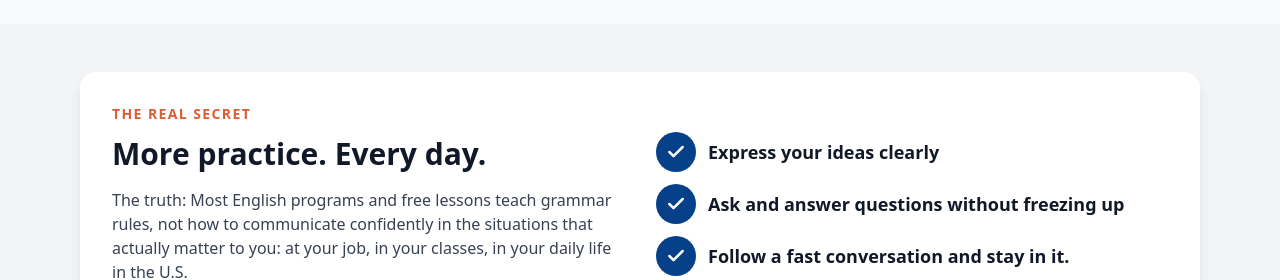
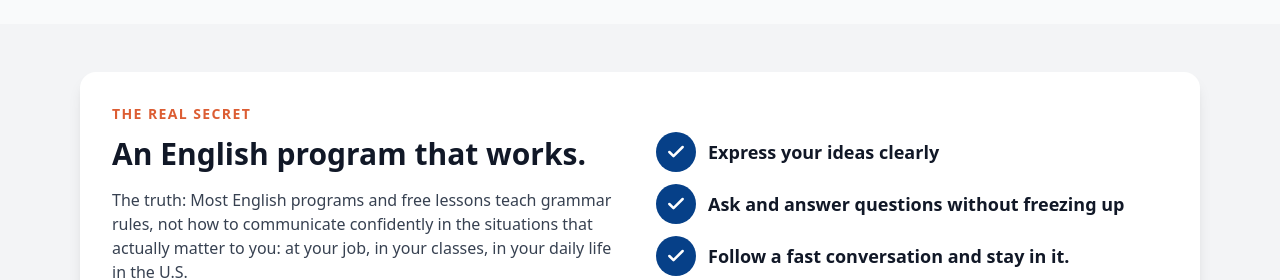
Before and after one commit to Qwixo/Qwixo-apply.INTERLINK.edu-12.3.2026, a React (Vite) app: page /greensboro in a window 1280 px wide. Shown: the part 1460-1740 px from the top of the page. Built offline with nearby package versions, Linux system fonts and the light colour scheme.

Commit message:
Updated GreensboroPage.tsx

```diff
--- a/src/pages/GreensboroPage.tsx
+++ b/src/pages/GreensboroPage.tsx
@@ -282,7 +282,7 @@ function GreensboroPage() {
                 </div>
 
                 <h2 className="text-2xl md:text-3xl font-bold text-gray-900 mb-4">
-                  More practice. Every day.
+                  An English program that works.
                 </h2>
 
                 <div className="space-y-3 mb-5">
```
